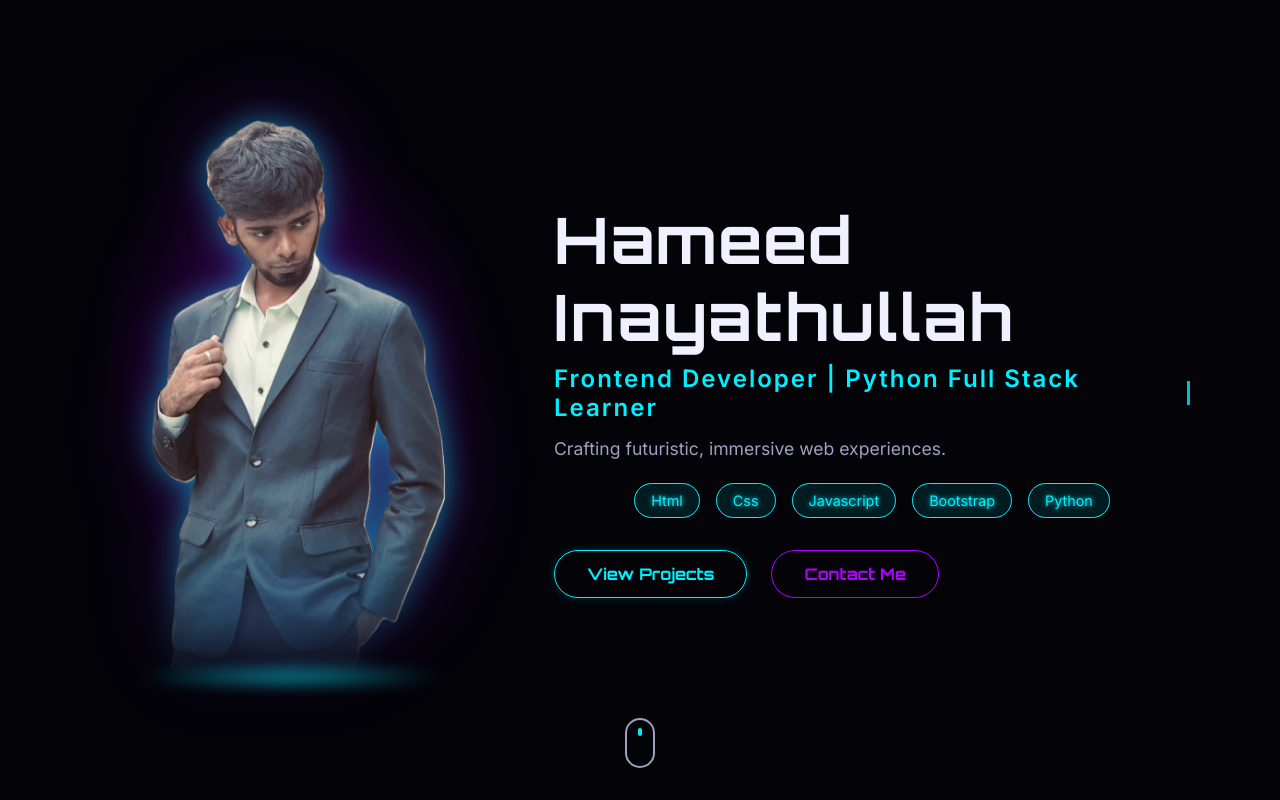
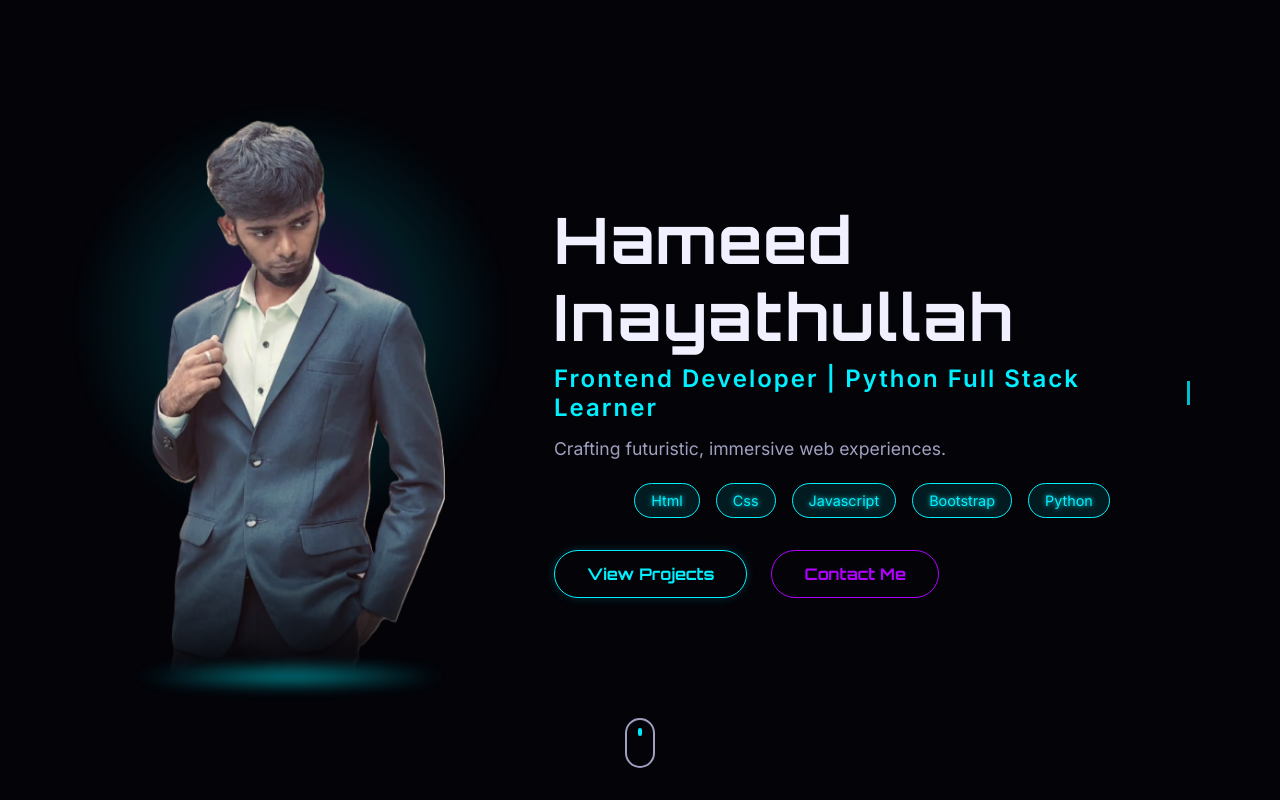
Before and after one commit to hameedinayathullah507-stack/portfoilo, a website built with Vite: page index.html in a window 1280 px wide. Shown: the top 800 px of the page. Built offline with nearby package versions, Linux system fonts and the light colour scheme; animation ran at ten frames a second.

Commit message:
Remove drop-shadow to fix box artifact and enhance cosmic aura hover effect

```diff
--- a/style.css
+++ b/style.css
@@ -493,21 +493,25 @@ h1, h2, h3 {
   width: 120%;
   aspect-ratio: 1;
   border-radius: 50%;
-  background: radial-gradient(circle, rgba(176, 0, 255, 0.15) 0%, transparent 60%);
+  background: radial-gradient(circle, rgba(176, 0, 255, 0.3) 0%, rgba(0, 240, 255, 0.1) 40%, transparent 65%);
   z-index: 1;
   pointer-events: none;
+  transition: all 0.4s ease;
+}
+
+.hero-image-wrapper:hover::after {
+  width: 150%;
+  background: radial-gradient(circle, rgba(176, 0, 255, 0.5) 0%, rgba(0, 240, 255, 0.3) 40%, transparent 70%);
 }
 
 .hero-image-inner {
-  filter: drop-shadow(0 0 15px rgba(0, 240, 255, 0.5)) drop-shadow(0 0 40px rgba(176, 0, 255, 0.3));
-  transition: transform 0.4s ease, filter 0.4s ease;
+  transition: transform 0.4s ease;
   z-index: 2;
   position: relative;
   width: 100%;
 }
 .hero-image-wrapper:hover .hero-image-inner {
   transform: scale(1.05) translateY(-15px);
-  filter: drop-shadow(0 0 25px rgba(0, 240, 255, 0.7)) drop-shadow(0 0 60px rgba(176, 0, 255, 0.5));
 }
 .hero-person-img {
   width: 100%;
```
